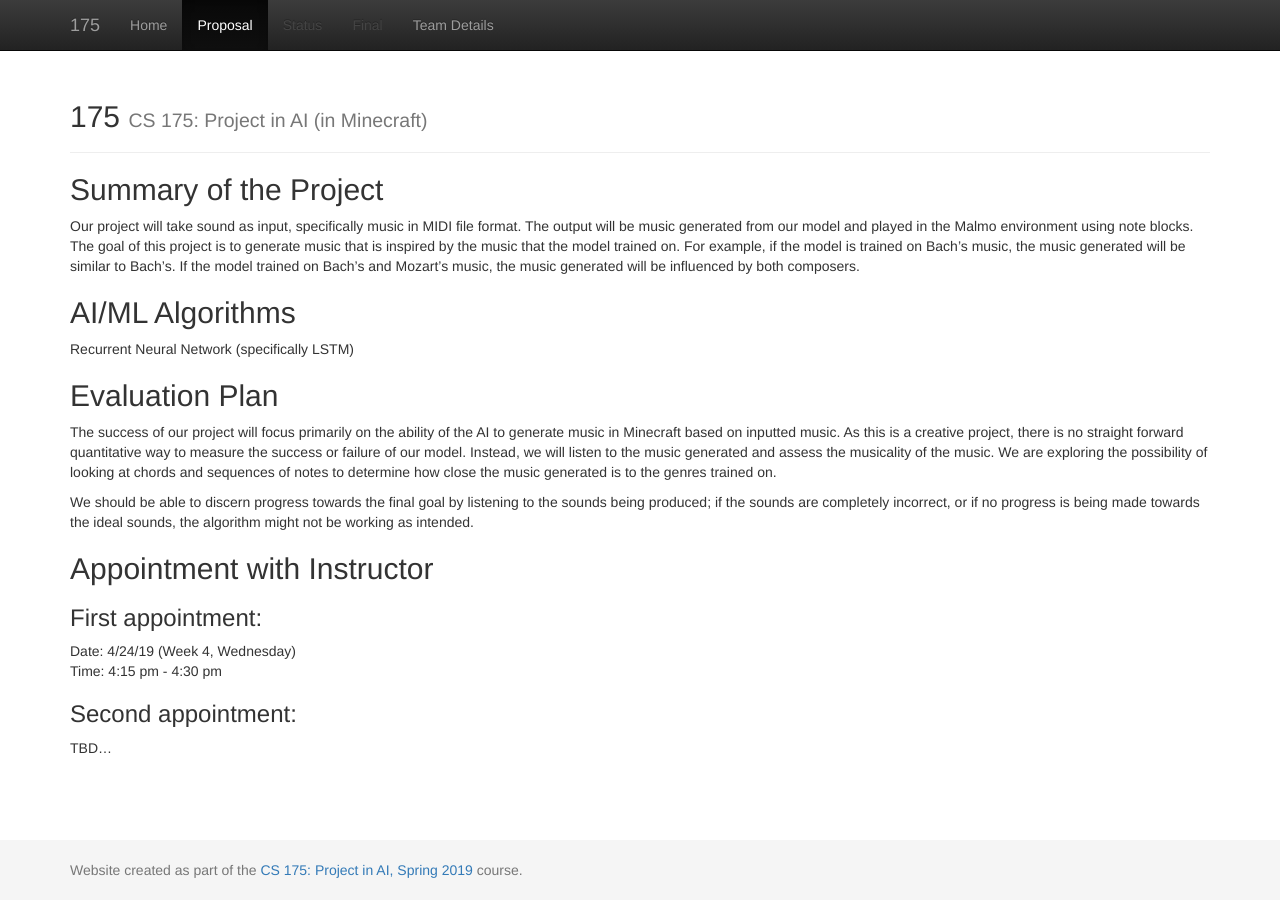
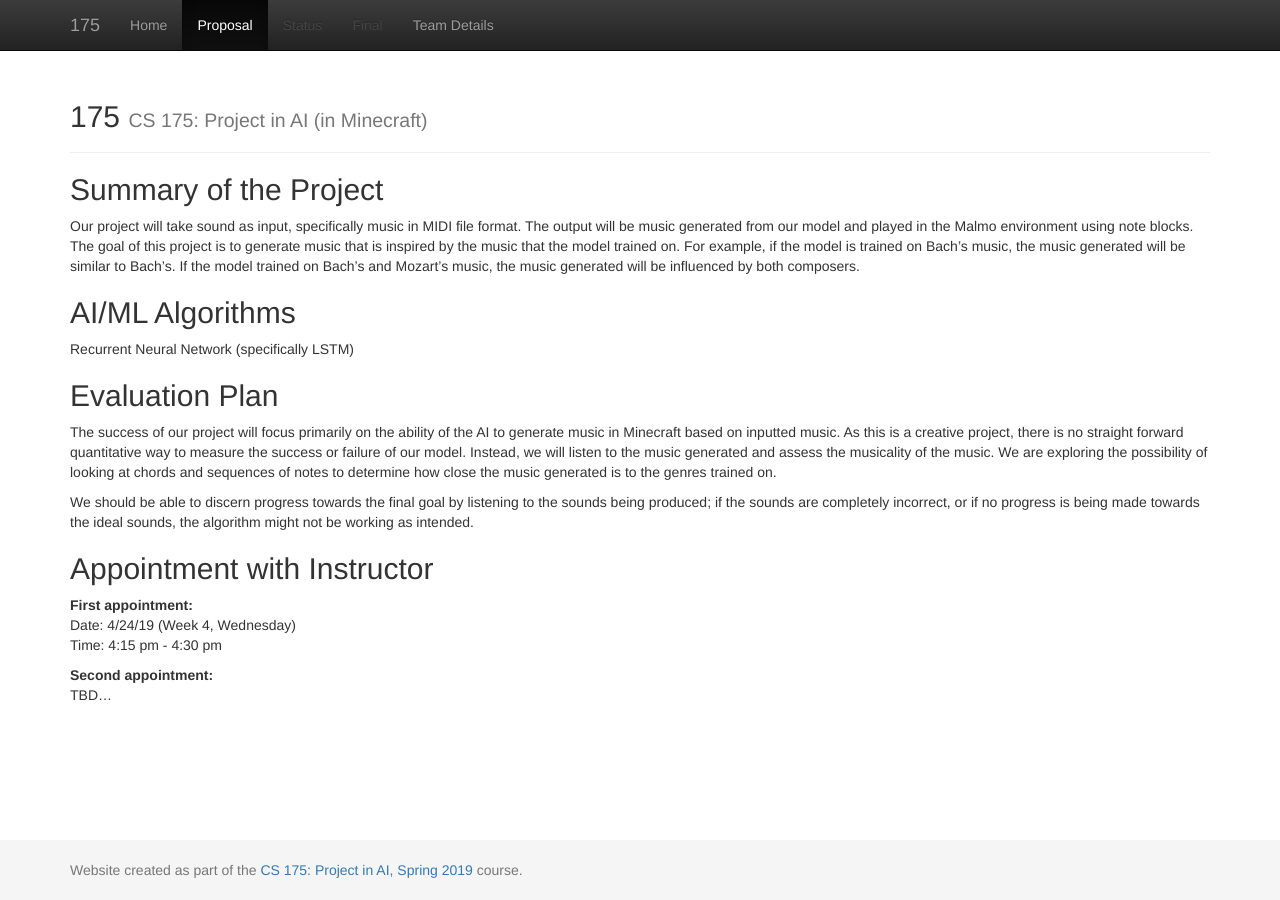
Before and after one commit to DylanAgiman/MuseAI, a Jekyll site: the page built from docs/proposal.md, in a window 1280 px wide. Built offline with Jekyll 4.4.1, drawn with Linux system fonts in a browser that asks for light colours.

```diff
--- a/docs/proposal.md
+++ b/docs/proposal.md
@@ -15,9 +15,9 @@ The success of our project will focus primarily on the ability of the AI to gene
 We should be able to discern progress towards the final goal by listening to the sounds being produced; if the sounds are completely incorrect, or if no progress is being made towards the ideal sounds, the algorithm might not be working as intended. <br>
 
 ## Appointment with Instructor
-### First appointment: <br>
+**First appointment:** <br>
 Date: 4/24/19 (Week 4, Wednesday) <br>
 Time: 4:15 pm - 4:30 pm <br>
 
-### Second appointment: <br>
+**Second appointment:** <br>
 TBD...
```
